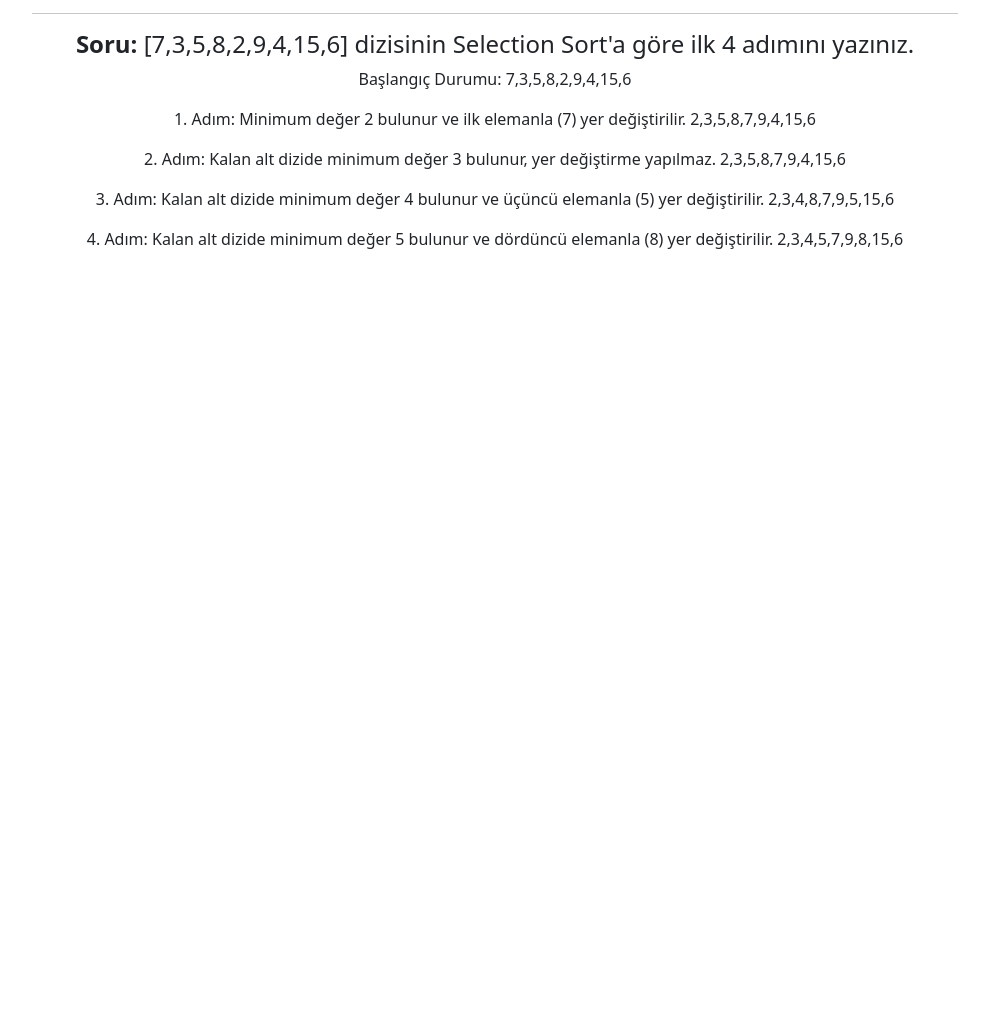
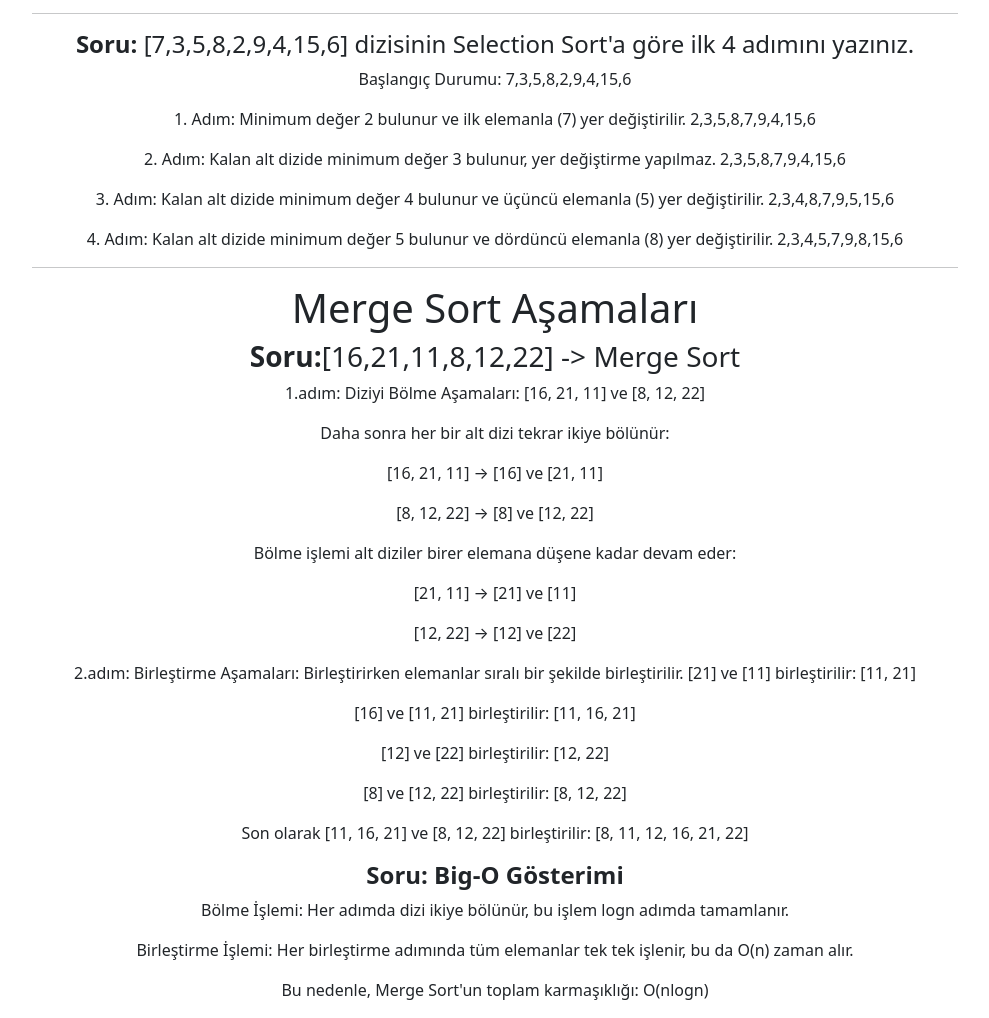
Before and after one commit to ksametkaya/insertionSort, a plain HTML site: page index.html in a window 1280 px wide. Shown: the part 1235-2253 px from the top of the page, without its empty margins (145-1134 px from the left). Before the commit the page ends 1502 px from the top, so only its background shows below. Drawn offline with nearby package versions, Linux system fonts and the light colour scheme.

Commit message:
proje2 sorulari eklendi

```diff
--- a/index.html
+++ b/index.html
@@ -59,6 +59,28 @@
                 <p>2. Adım: Kalan alt dizide minimum değer 3 bulunur, yer değiştirme yapılmaz. 2,3,5,8,7,9,4,15,6</p>
                 <p>3. Adım: Kalan alt dizide minimum değer 4 bulunur ve üçüncü elemanla (5) yer değiştirilir. 2,3,4,8,7,9,5,15,6</p>
                 <p>4. Adım: Kalan alt dizide minimum değer 5 bulunur ve dördüncü elemanla (8) yer değiştirilir. 2,3,4,5,7,9,8,15,6</p>
+                <hr>
+
+                <h1>Merge Sort Aşamaları</h1>
+                <h3><strong>Soru:</strong>[16,21,11,8,12,22] -> Merge Sort</h3>
+                <p>1.adım: Diziyi Bölme Aşamaları: [16, 21, 11]  ve  [8, 12, 22] </p>
+                <p>Daha sonra her bir alt dizi tekrar ikiye bölünür: </p>
+                <p>[16, 21, 11] → [16] ve [21, 11]</p>
+                <p>[8, 12, 22] → [8] ve [12, 22]</p>
+                <p>Bölme işlemi alt diziler birer elemana düşene kadar devam eder: </p>
+                <p>[21, 11] → [21] ve [11]</p>
+                <p>[12, 22] → [12] ve [22]</p>
+
+                <p>2.adım: Birleştirme Aşamaları: Birleştirirken elemanlar sıralı bir şekilde birleştirilir. [21] ve [11] birleştirilir: [11, 21] </p>
+                <p>[16] ve [11, 21] birleştirilir: [11, 16, 21]</p>
+                <p>[12] ve [22] birleştirilir: [12, 22]</p>
+                <p>[8] ve [12, 22] birleştirilir: [8, 12, 22]</p>
+                <p>Son olarak [11, 16, 21] ve [8, 12, 22] birleştirilir: [8, 11, 12, 16, 21, 22]</p>
+
+                <h4><strong>Soru: Big-O Gösterimi</strong></h4>
+                <p>Bölme İşlemi: Her adımda dizi ikiye bölünür, bu işlem logn adımda tamamlanır.</p>
+                <p>Birleştirme İşlemi: Her birleştirme adımında tüm elemanlar tek tek işlenir, bu da O(n) zaman alır.</p>
+                <p>Bu nedenle, Merge Sort'un toplam karmaşıklığı: O(nlogn)</p>
             </div>
             <div class="col-sm-1"></div>
         </div>
```
Also changed, not shown: 1 other file.
